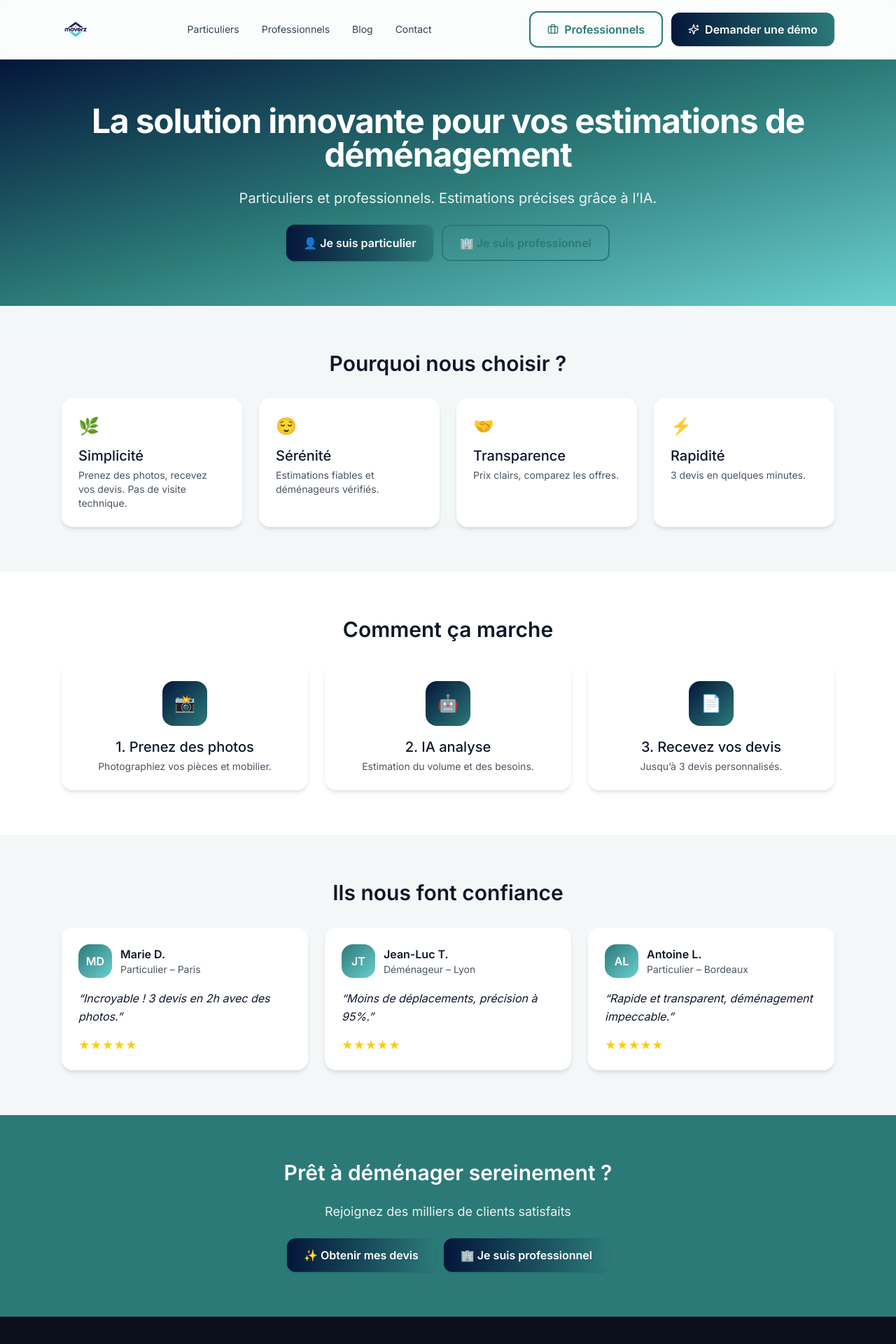
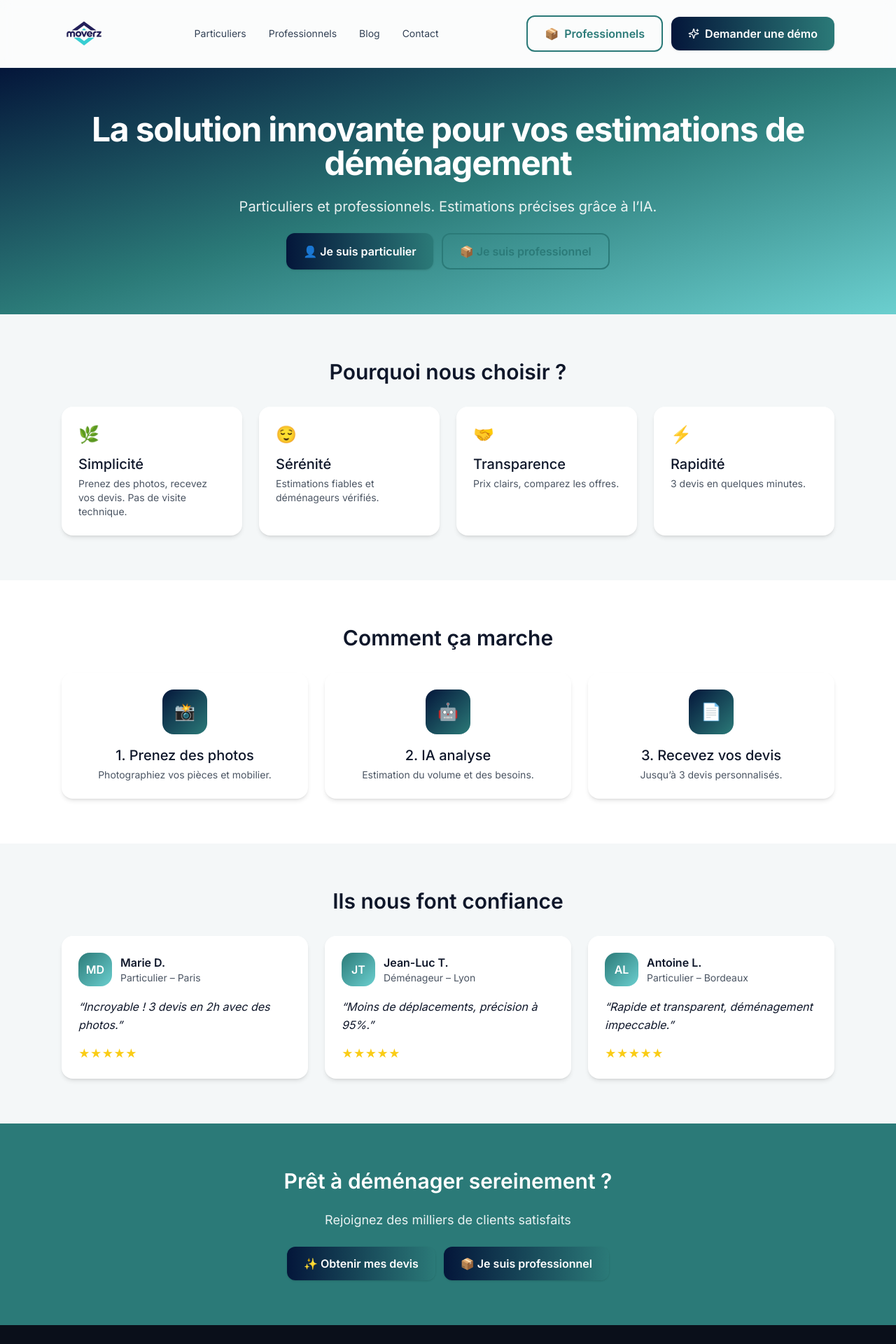
Before and after one commit to gdetaisne/moverz-fr, a React (Vite) app: page / in a window 1280 px wide. Shown: the top 1920 px of the page at 70% size. Built offline with nearby package versions, Linux system fonts and the light colour scheme.

Commit message:
chore(ui): use 📦 icon for Professionals CTAs and menu

```diff
--- a/src/components/Header.tsx
+++ b/src/components/Header.tsx
@@ -1,6 +1,6 @@
 import React, { useEffect, useState } from 'react';
 import { Link, NavLink } from 'react-router-dom';
-import { Menu, X, Briefcase, Sparkles } from 'lucide-react';
+import { Menu, X, Sparkles } from 'lucide-react';
 
 export function Header() {
   const [open, setOpen] = useState(false);
@@ -18,7 +18,7 @@ export function Header() {
       <div className="container flex items-center justify-between py-4">
         <div className="flex items-center gap-3">
           <Link to="/" className="inline-flex items-center hover:opacity-90">
-            <img src="/logo-header.png" alt="Moverz" className="h-10 w-auto" loading="eager" />
+            <img src="/logo.png" alt="Moverz" className="h-14 md:h-16 w-auto" loading="eager" />
           </Link>
         </div>
         <nav className="hidden md:flex items-center gap-8 text-sm">
@@ -29,7 +29,7 @@ export function Header() {
         </nav>
         <div className="hidden md:flex items-center gap-3">
           <Link to="/pro" aria-label="Professionnels" className="btn btn-outline">
-            <Briefcase className="w-4 h-4 mr-2" /> Professionnels
+            <span className="mr-2">📦</span> Professionnels
           </Link>
           <Link to="/pro#demo" aria-label="Demander une démo" className="btn btn-primary">
             <Sparkles className="w-4 h-4 mr-2" /> Demander une démo
@@ -50,7 +50,7 @@ export function Header() {
         <div className="md:hidden border-t border-slate-100 bg-white/95">
           <div className="container py-3 space-y-2">
             <NavLink to="/clients" className="block px-2 py-3 rounded-lg hover:bg-slate-50" onClick={() => setOpen(false)}>👤 Particuliers</NavLink>
-            <NavLink to="/pro" className="block px-2 py-3 rounded-lg hover:bg-slate-50" onClick={() => setOpen(false)}>🏢 Professionnels</NavLink>
+            <NavLink to="/pro" className="block px-2 py-3 rounded-lg hover:bg-slate-50" onClick={() => setOpen(false)}>📦 Professionnels</NavLink>
             <NavLink to="/blog" className="block px-2 py-3 rounded-lg hover:bg-slate-50" onClick={() => setOpen(false)}>📝 Blog</NavLink>
             <NavLink to="/contact" className="block px-2 py-3 rounded-lg hover:bg-slate-50" onClick={() => setOpen(false)}>📞 Contact</NavLink>
             <Link to="/pro#demo" className="btn btn-primary w-full" onClick={() => setOpen(false)}>✨ Demander une démo</Link>
--- a/src/pages/Home.tsx
+++ b/src/pages/Home.tsx
@@ -16,7 +16,7 @@ export default function Home() {
         title="La solution innovante pour vos estimations de déménagement"
         subtitle="Particuliers et professionnels. Estimations précises grâce à l’IA."
         primaryCta={{ label: '👤 Je suis particulier', to: '/clients' }}
-        secondaryCta={{ label: '🏢 Je suis professionnel', to: '/pro' }}
+        secondaryCta={{ label: '📦 Je suis professionnel', to: '/pro' }}
       />
 
       <section className="section">
@@ -64,7 +64,7 @@ export default function Home() {
           <p className="text-lg opacity-90">Rejoignez des milliers de clients satisfaits</p>
           <div className="flex flex-col sm:flex-row gap-3 justify-center">
             <a href="/clients" className="btn btn-primary" aria-label="Obtenir mes devis">✨ Obtenir mes devis</a>
-            <a href="/pro" className="btn btn-primary" aria-label="Je suis professionnel">🏢 Je suis professionnel</a>
+            <a href="/pro" className="btn btn-primary" aria-label="Je suis professionnel">📦 Je suis professionnel</a>
           </div>
         </div>
       </section>
```
